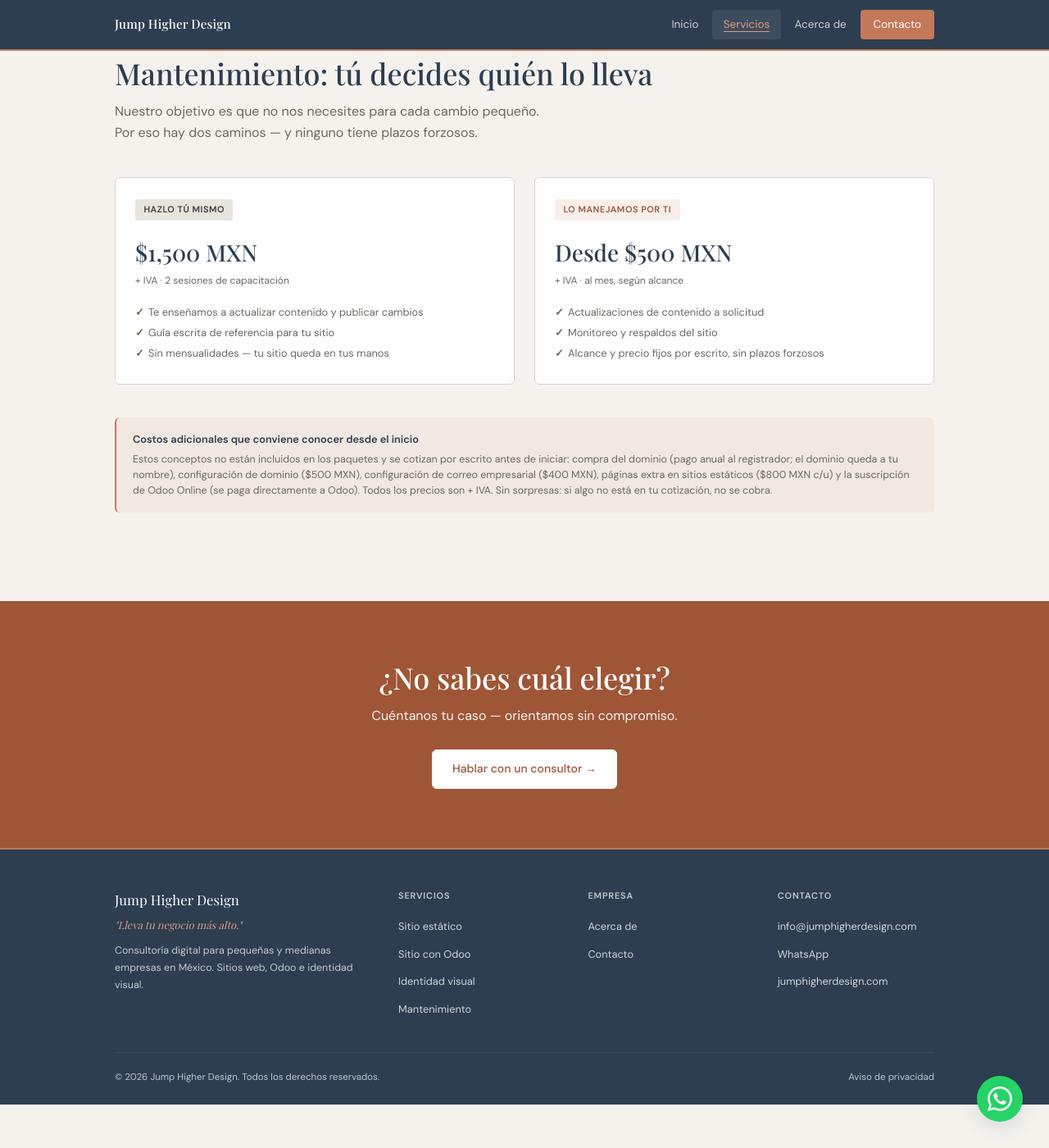
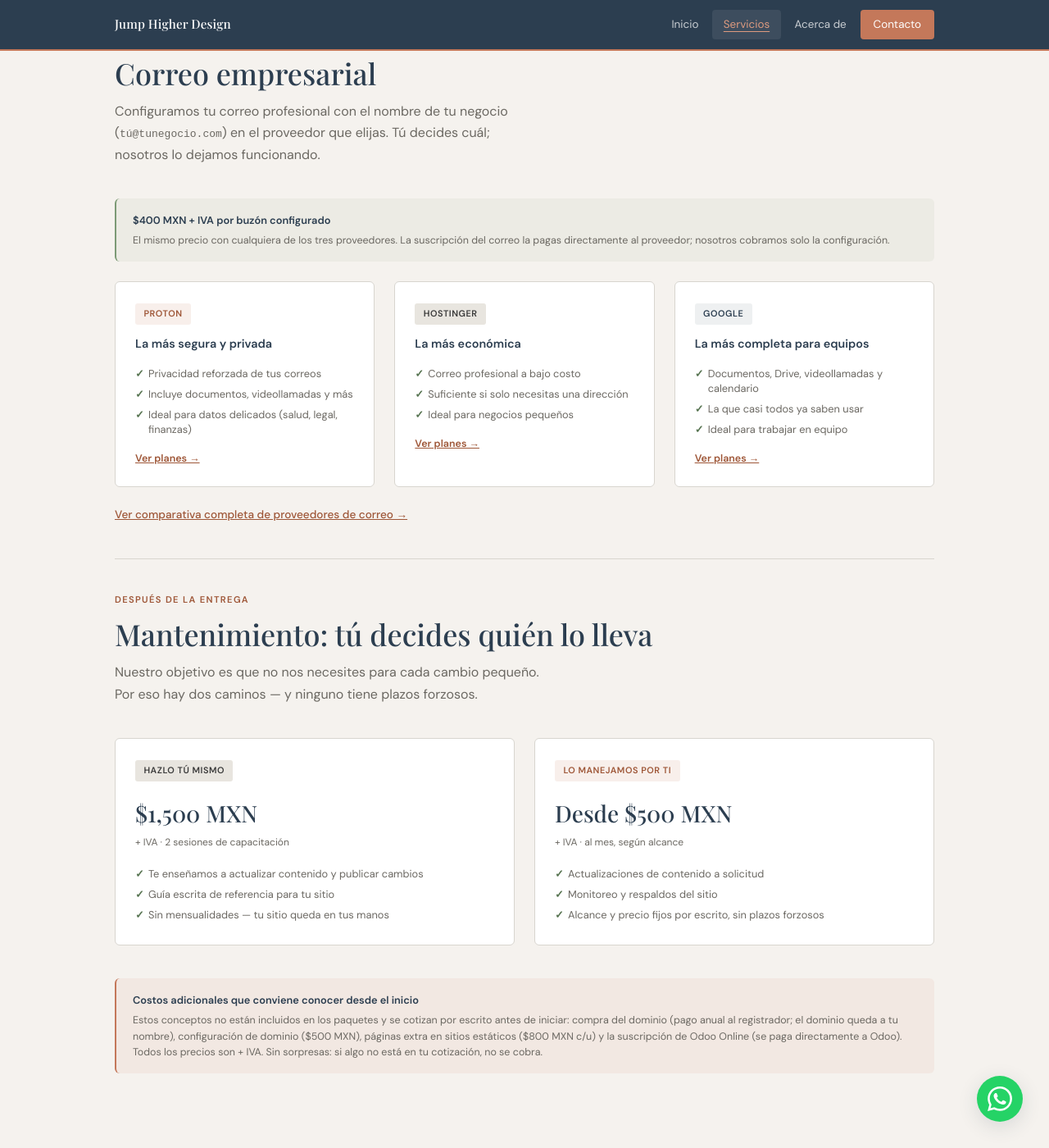
Before and after one commit to damian-romero/jumphigherdesign.com, a Jekyll site: the page built from servicios.html, in a window 1280 px wide and 1400 px high, scrolled down 2940 px. Shown: the whole window at 82% size. Built offline with Jekyll 4.4.1, drawn with Linux system fonts in a browser that asks for light colours; some web fonts are replaced.

Commit message:
Add email services

```diff
--- a/servicios.html
+++ b/servicios.html
@@ -85,6 +85,54 @@ description: "Sitios web estáticos, plataformas Odoo, identidad visual y manten
     <hr class="divider">
 
     <div class="sh">
+      <span class="eyebrow">Add-on</span>
+      <h2>Correo empresarial</h2>
+      <p>Configuramos tu correo profesional con el nombre de tu negocio (<code>tú@tunegocio.com</code>) en el proveedor que elijas. Tú decides cuál; nosotros lo dejamos funcionando.</p>
+    </div>
+
+    <div class="infobox infobox--sal" style="margin-bottom:1.5rem">
+      <h5>$400 MXN + IVA por buzón configurado</h5>
+      <p>El mismo precio con cualquiera de los tres proveedores. La suscripción del correo la pagas directamente al proveedor; nosotros cobramos solo la configuración.</p>
+    </div>
+
+    <div class="grid-3" style="margin-bottom:1.25rem">
+      <div class="pc">
+        <span class="pc-badge pc-badge--ft">Proton</span>
+        <h4>La más segura y privada</h4>
+        <ul class="pc-features">
+          <li class="pf">Privacidad reforzada de tus correos</li>
+          <li class="pf">Incluye documentos, videollamadas y más</li>
+          <li class="pf">Ideal para datos delicados (salud, legal, finanzas)</li>
+        </ul>
+        <a href="https://proton.me/business#pricing" target="_blank" rel="noopener" style="display:block;margin-top:.75rem;font-size:.78rem;color:var(--ter-tx);font-weight:600;text-decoration:underline">Ver planes →</a>
+      </div>
+      <div class="pc">
+        <span class="pc-badge pc-badge--std">Hostinger</span>
+        <h4>La más económica</h4>
+        <ul class="pc-features">
+          <li class="pf">Correo profesional a bajo costo</li>
+          <li class="pf">Suficiente si solo necesitas una dirección</li>
+          <li class="pf">Ideal para negocios pequeños</li>
+        </ul>
+        <a href="https://www.hostinger.com/pricing/email-hosting#plan-selector" target="_blank" rel="noopener" style="display:block;margin-top:.75rem;font-size:.78rem;color:var(--ter-tx);font-weight:600;text-decoration:underline">Ver planes →</a>
+      </div>
+      <div class="pc">
+        <span class="pc-badge pc-badge--cst">Google</span>
+        <h4>La más completa para equipos</h4>
+        <ul class="pc-features">
+          <li class="pf">Documentos, Drive, videollamadas y calendario</li>
+          <li class="pf">La que casi todos ya saben usar</li>
+          <li class="pf">Ideal para trabajar en equipo</li>
+        </ul>
+        <a href="https://workspace.google.com/pricing" target="_blank" rel="noopener" style="display:block;margin-top:.75rem;font-size:.78rem;color:var(--ter-tx);font-weight:600;text-decoration:underline">Ver planes →</a>
+      </div>
+    </div>
+
+    <p><a href="/correo-empresarial/" style="color:var(--ter-tx);font-size:.85rem;font-weight:500;text-decoration:underline">Ver comparativa completa de proveedores de correo →</a></p>
+
+    <hr class="divider">
+
+    <div class="sh">
       <span class="eyebrow">Después de la entrega</span>
       <h2>Mantenimiento: tú decides quién lo lleva</h2>
       <p>Nuestro objetivo es que no nos necesites para cada cambio pequeño. Por eso hay dos caminos — y ninguno tiene plazos forzosos.</p>
```
Also changed, not shown: other parts of servicios.html (+1 -1 lines), correo-empresarial.html (added, +153 -0 lines).
